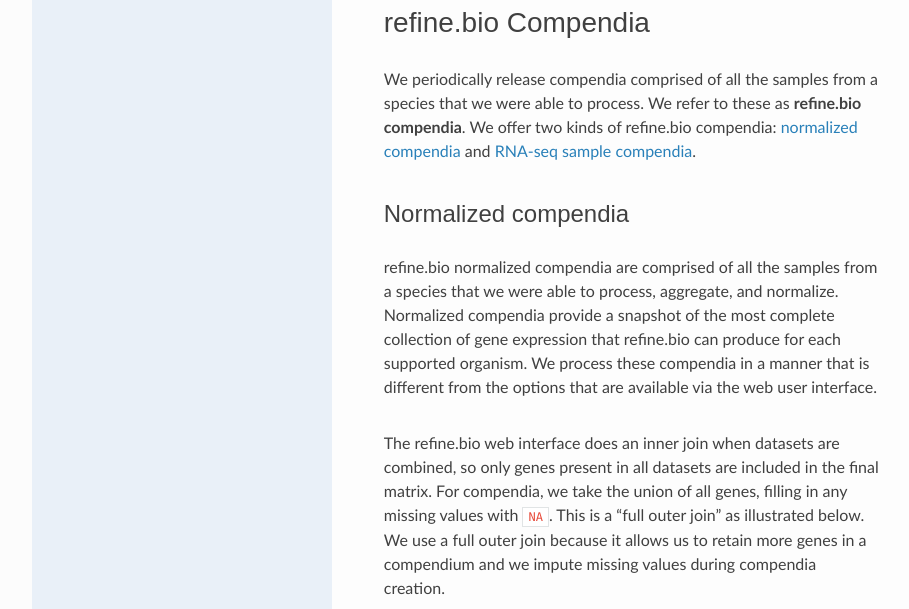
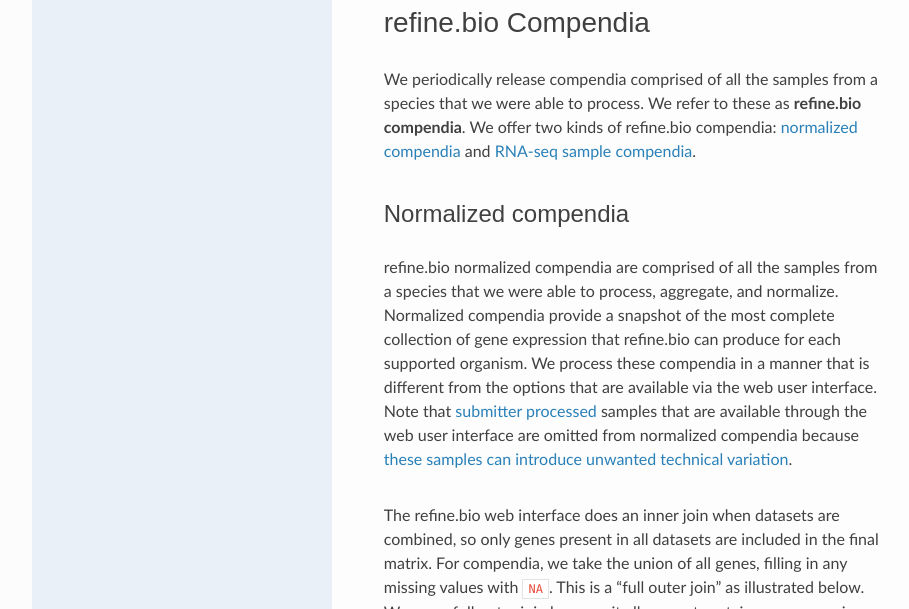
Before and after one commit to AlexsLemonade/refinebio-docs, a Sphinx documentation site: the page built from docs/main_text.md, in a window 1280 px wide and 900 px high, scrolled down 20765 px, cut to the strip 0-609 px from the top of the window. Shown: the whole strip, without its empty margins (158-1067 px from the left). Built offline with Sphinx 7.4.7 and the Read the Docs theme 2.0.0, drawn with Linux system fonts in a browser that asks for light colours.

Commit message:
Add note about excluding submitter processed samples from norm compendia

```diff
--- a/docs/main_text.md
+++ b/docs/main_text.md
@@ -426,6 +426,7 @@
 refine.bio normalized compendia are comprised of all the samples from a species that we were able to process, aggregate, and normalize.
 Normalized compendia provide a snapshot of the most complete collection of gene expression that refine.bio can produce for each supported organism.
 We process these compendia in a manner that is different from the options that are available via the web user interface.
+Note that [submitter processed](#submitter-processed-submitter-processed-badge) samples that are available through the web user interface are omitted from normalized compendia because [these samples can introduce unwanted technical variation](https://github.com/AlexsLemonade/refinebio/issues/2114).
 
 The refine.bio web interface does an inner join when datasets are combined, so only genes present in all datasets are included in the final matrix.
 For compendia, we take the union of all genes, filling in any missing values with `NA`.
```
